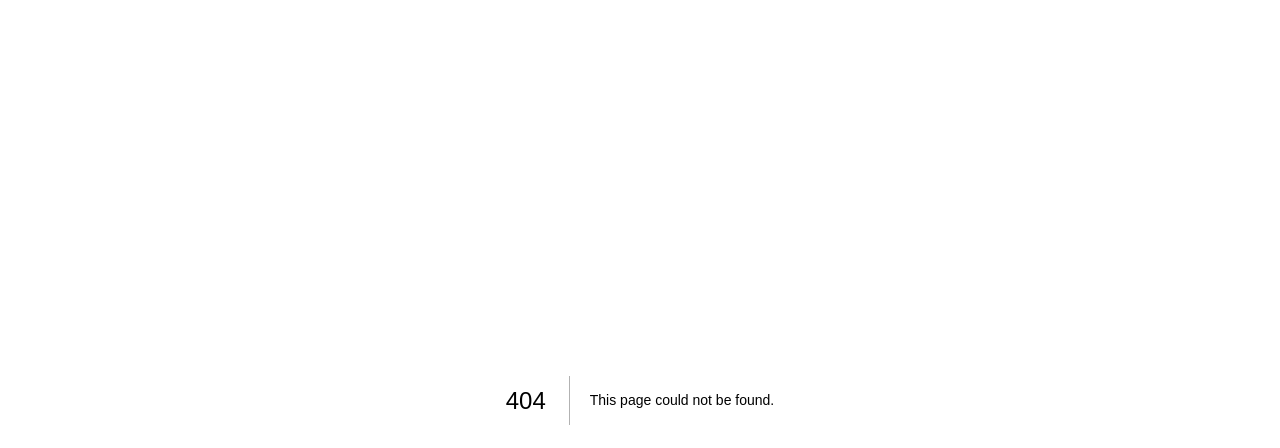
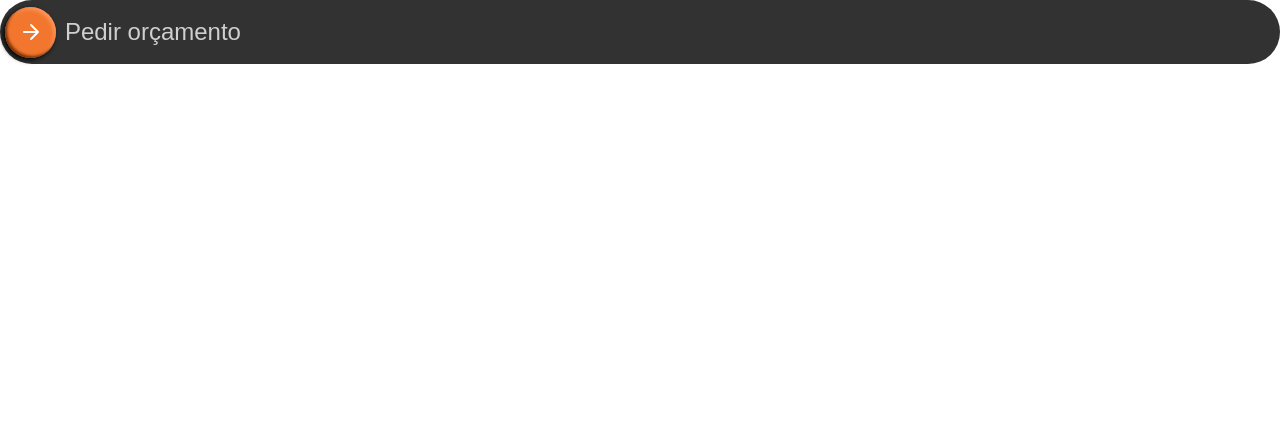
Before and after one commit to Douglas2803/Zerium, a Next.js app: page /components/Section/Hero/Button in a window 1280 px wide. Before the commit this address had no page. Shown: the top 448 px of the page. Built offline with nearby package versions, Linux system fonts and the light colour scheme.

Commit message:
style: Adiciona box_shadow para circulo do botão laranja

```diff
--- /dev/null
+++ b/src/app/components/Section/Hero/Button/page.tsx
@@ -0,0 +1,43 @@
+"use client";
+
+import { useState } from "react";
+import "./style.sass";
+
+const Button = () => {
+  const [isHover, setIsHover] = useState(false);
+
+  const mouseInHandler = () => {
+    setIsHover(true);
+  };
+  const mouseOuHandler = () => {
+    setIsHover(false);
+  };
+
+  return (
+    <button
+      onMouseEnter={mouseInHandler}
+      onMouseLeave={mouseOuHandler}
+      className={`${isHover ? "bg-indigo-500" : "bg-grey_4"}
+      flex items-center gap-[8.78px] pl-[5.12px]
+      w-full h-[64px] rounded-[32px] text-2xl text-grey_3
+      `}
+    >
+      <div
+        className="
+      flex justify-center items-center
+      bg-yellow rounded-full w-[51px] h-[51px]
+      custom_box_shadow
+      "
+      >
+        <img
+          src="/assets/icons/arrow.svg"
+          alt="Arrow Icon"
+          className="w-30 h-30 rotate-90"
+        />
+      </div>
+      <p>Pedir orçamento</p>
+    </button>
+  );
+};
+
+export default Button;
--- /dev/null
+++ b/src/app/components/Section/Hero/Button/style.sass
@@ -0,0 +1,2 @@
+.custom_box_shadow
+    box-shadow: inset 2px -2px 2.8px rgba(123, 50, 7, 100), inset -2px 2px 4.3px rgba(255, 154, 96, 100), -2px 2px 5px rgba(4, 4, 4, 36)
```
